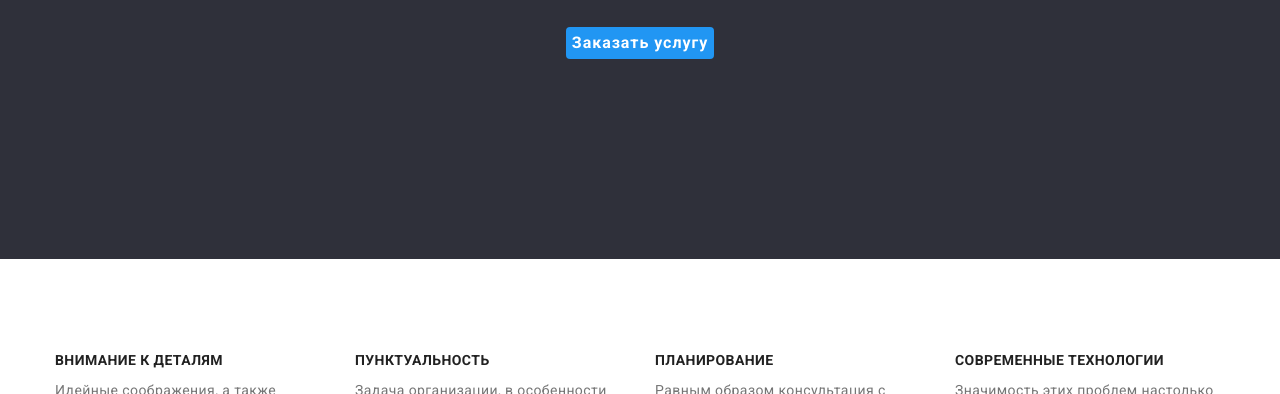
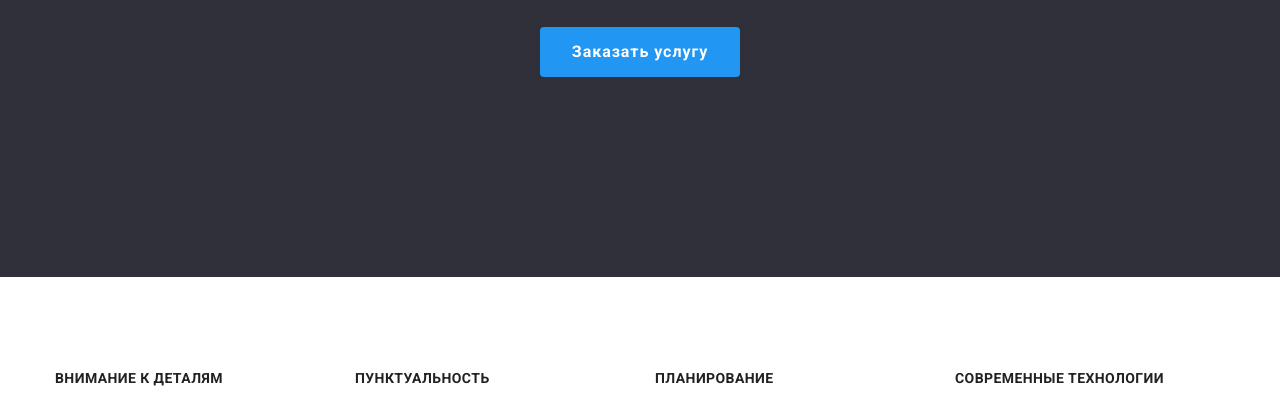
Before and after one commit to slavikidak/goit-markup-hw-03, a plain HTML site: page index.html in a window 1280 px wide. Shown: the part 404-798 px from the top of the page. Drawn offline with nearby package versions, Linux system fonts and the light colour scheme.

Commit message:
HW-04 final rework
Visually hidden h2 in portfolio and about us.

Added paddings for buttons

```diff
--- a/css/styles.css
+++ b/css/styles.css
@@ -132,6 +132,7 @@ header .studio {
   letter-spacing: 0.06em;
   color: var(--white-color);
   margin-top: 30px;
+  padding: 10px 32px;
 }
 
 .hero-section .button:hover,
@@ -221,6 +222,20 @@ header .studio {
 
 /* ++++++ Страница портфолио - начало +++++++*/
 
+.visually-hidden {
+  position: absolute;
+  width: 1px;
+  height: 1px;
+  margin: -1px;
+  border: 0;
+  padding: 0;
+
+  white-space: nowrap;
+  clip-path: inset(100%);
+  clip: rect(0 0 0 0);
+  overflow: hidden;
+}
+
 .filter-button:not(:last-child) {
   margin-right: 8px;
 }
@@ -258,6 +273,7 @@ header .studio {
   border-radius: 4px;
   font-weight: 500;
   margin: 0;
+  padding: 6px 22px;
 }
 
 .portfolio .button:hover {
--- a/index.html
+++ b/index.html
@@ -67,7 +67,7 @@
 
       <section class="section goals">
         <div class="container">
-          <h2 aria-label="Особенности"></h2>
+          <h2 class="visually-hidden">Особенности</h2>
           <ul class="list">
             <li class="list-item">
               <h3 class="sub-title">Внимание к деталям</h3>
```
Also changed, not shown: portfolio.html (+1 -1 lines).
